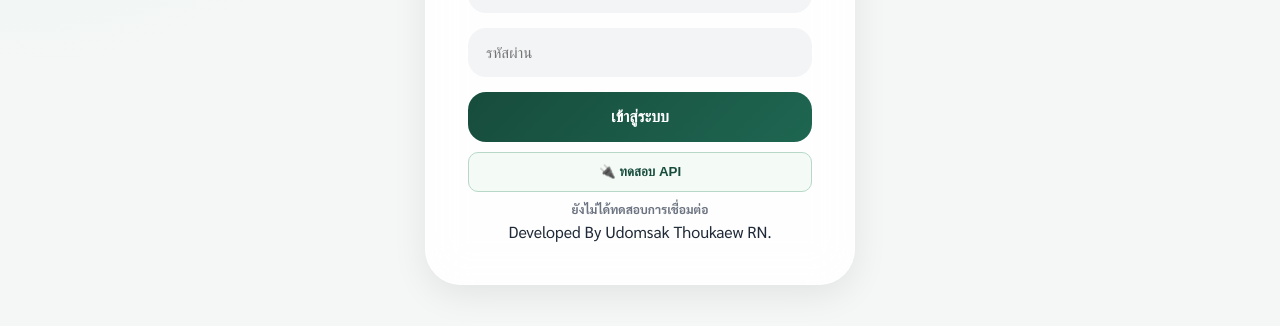
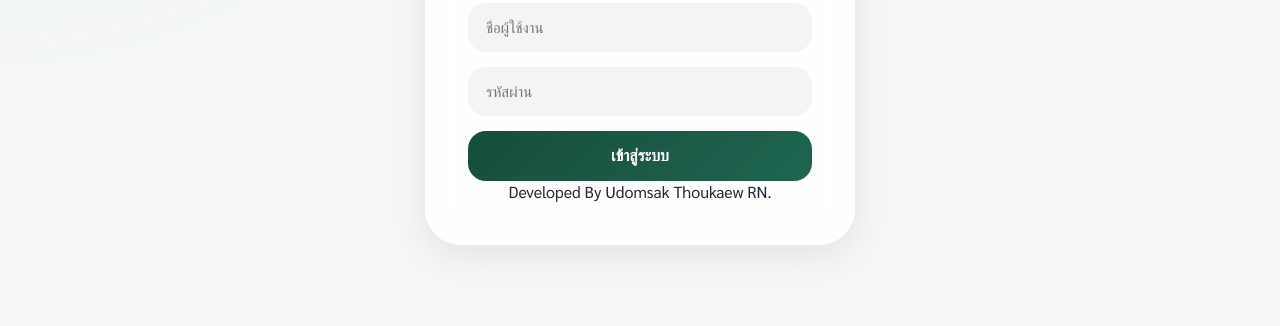
Before and after one commit to joey8girlie/OR-Appointment, a plain HTML site: page index.html in a window 1280 px wide. Shown: the part 454-780 px from the top of the page. Drawn offline with nearby package versions, Linux system fonts and the light colour scheme.

Commit message:
Update index.html

```diff
--- a/index.html
+++ b/index.html
@@ -793,29 +793,6 @@ body.mobile-mode .developer-credit{ margin:0 0 18px; font-size:12px; }
     .review-grid{ grid-template-columns:1fr; }
 }
 
-
-.btn-api-test{
-    width:100%;
-    margin-top:10px;
-    padding:11px 14px;
-    border:1px solid #B7D7C8;
-    border-radius:10px;
-    background:#F4FAF6;
-    color:#174C3C;
-    font-weight:800;
-    cursor:pointer;
-    transition:.2s;
-}
-.btn-api-test:hover{background:#E7F3ED;}
-.btn-api-test:disabled{opacity:.65;cursor:wait;}
-.api-test-result{
-    margin-top:9px;
-    min-height:20px;
-    text-align:center;
-    font-size:12px;
-    font-weight:700;
-    color:#6B7280;
-}
 </style>
 </head>
 
@@ -831,8 +808,6 @@ body.mobile-mode .developer-credit{ margin:0 0 18px; font-size:12px; }
             <div class="input-group"><input type="text" id="username" placeholder="ชื่อผู้ใช้งาน" required></div>
             <div class="input-group"><input type="password" id="password" placeholder="รหัสผ่าน" required></div>
             <button type="submit" class="btn-login">เข้าสู่ระบบ</button>
-            <button type="button" class="btn-api-test" onclick="testApiConnection()">🔌 ทดสอบ API</button>
-            <div id="api-test-result" class="api-test-result">ยังไม่ได้ทดสอบการเชื่อมต่อ</div>
             <div class="login-developer-credit">Developed By Udomsak Thoukaew RN.</div>
         </form>
     </div>
@@ -1109,9 +1084,6 @@ async function apiCall(action, data = {}) {
     });
 
     const text = await response.text();
-    if (!response.ok) {
-        throw new Error('API HTTP Error ' + response.status + ': ' + text.slice(0, 200));
-    }
     let result;
     try {
         result = JSON.parse(text);
@@ -1119,39 +1091,10 @@ async function apiCall(action, data = {}) {
         throw new Error('API ตอบกลับไม่ใช่ JSON: ' + text.slice(0, 200));
     }
 
-    if (result && result.success === false && result.message === 'UNAUTHORIZED') {
-        throw new Error('เซสชันหมดอายุหรือยังไม่ได้เข้าสู่ระบบ');
+    if (!result || result.success === false && result.message === 'UNAUTHORIZED') {
+        throw new Error(result && result.message ? result.message : 'เรียก API ไม่สำเร็จ');
     }
     return result;
-}
-
-async function testApiConnection(){
-    const btn = document.querySelector('.btn-api-test');
-    const box = document.getElementById('api-test-result');
-    if(!box || !btn) return;
-
-    btn.disabled = true;
-    box.textContent = '⏳ กำลังทดสอบ API...';
-    box.style.color = '#6B7280';
-
-    try{
-        const started = performance.now();
-        const result = await apiCall('ping');
-        const ms = Math.round(performance.now() - started);
-
-        if(result && result.success){
-            box.innerHTML = '✅ API เชื่อมต่อสำเร็จ · ' + ms + ' ms';
-            box.style.color = '#15803D';
-        }else{
-            throw new Error((result && result.message) || 'API ไม่ตอบกลับตามรูปแบบที่คาดไว้');
-        }
-    }catch(err){
-        box.textContent = '❌ เชื่อมต่อ API ไม่สำเร็จ: ' + (err.message || err);
-        box.style.color = '#B91C1C';
-        console.error('API TEST:', err);
-    }finally{
-        btn.disabled = false;
-    }
 }
 
 let appointments = [];
```
